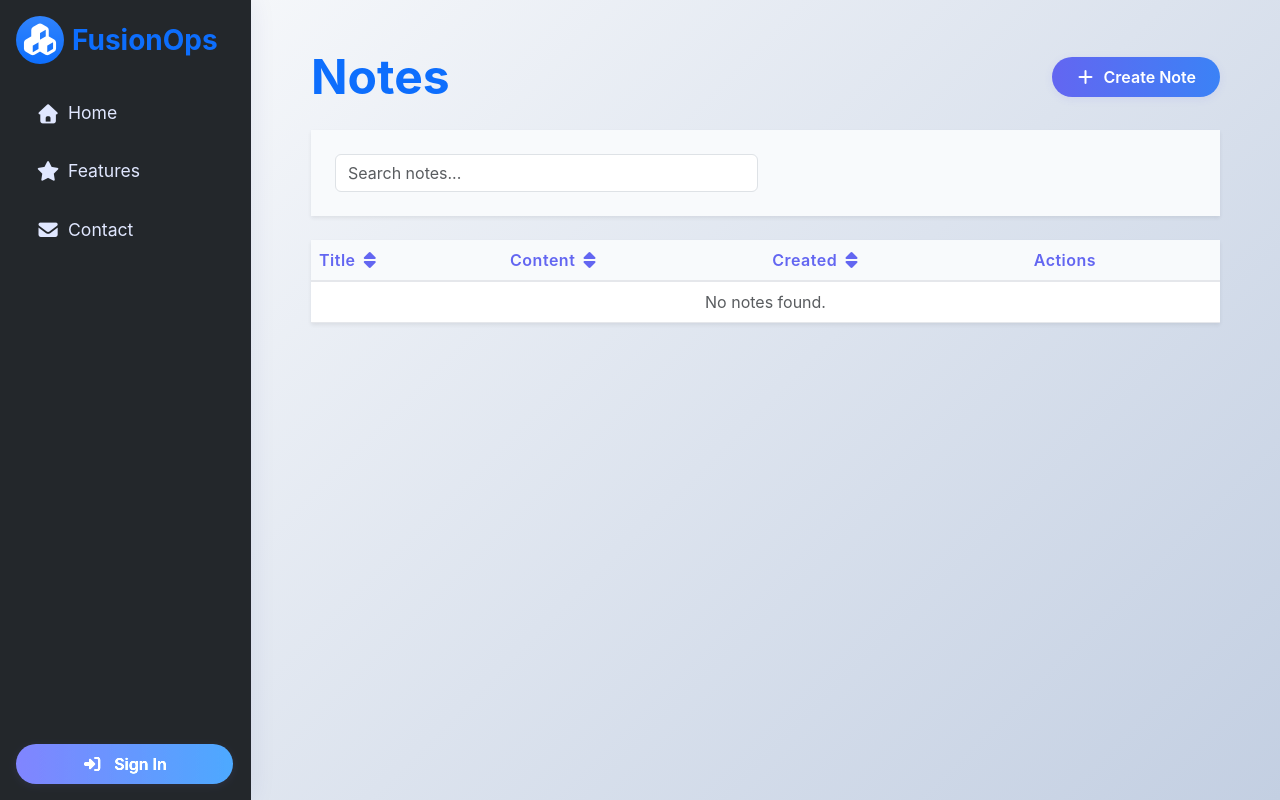
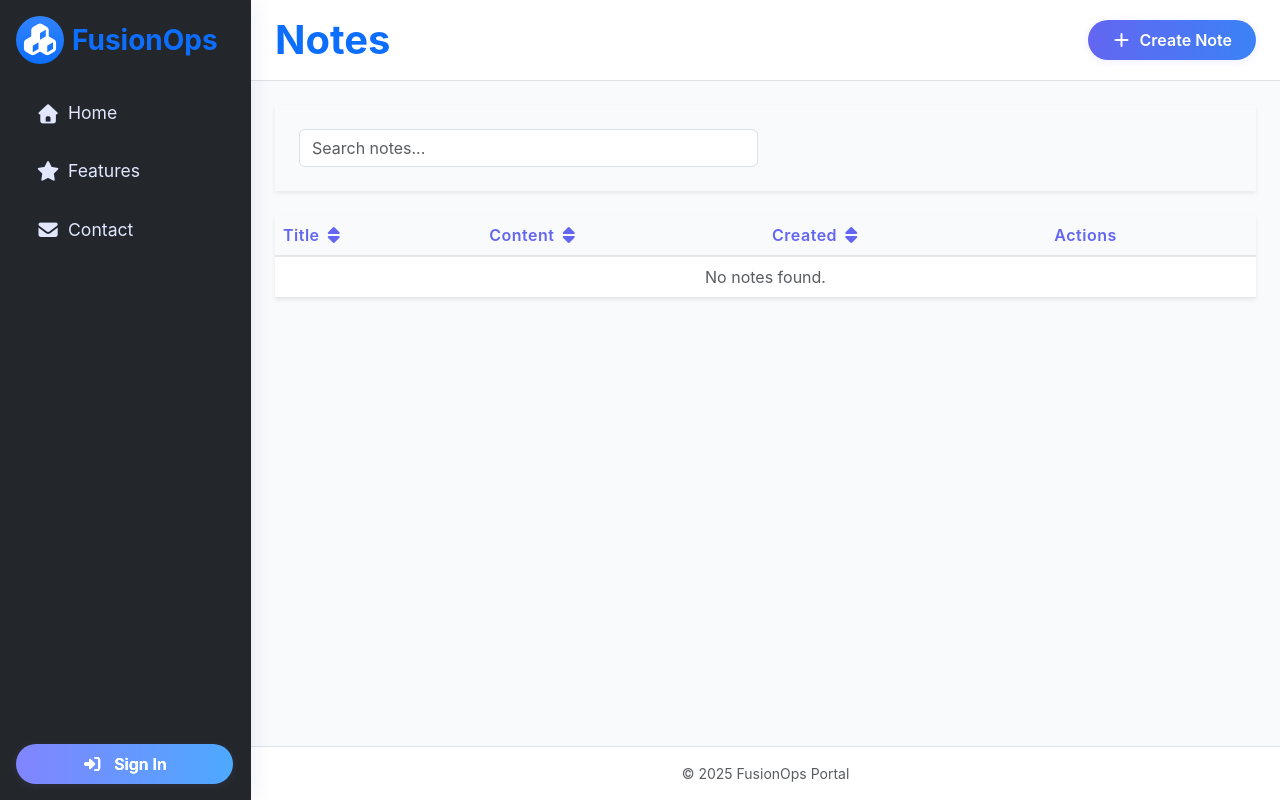
Before and after one commit to MuhammadShamim/FusionOps-Portal, an Angular app: page /notes in a window 1280 px wide. Built offline with nearby package versions, Linux system fonts and the light colour scheme.

Commit message:
notes ui 1

```diff
--- a/src/app/private/notes.component.html
+++ b/src/app/private/notes.component.html
@@ -1,11 +1,7 @@
-<div class="fusionops-notes-bg min-vh-100 py-5 px-3 px-md-5">
-  <div class="container-fluid">
-    <div class="row mb-4">
-      <div class="col-12 d-flex justify-content-between align-items-center">
-        <h1 class="fw-bold display-5 mb-0 text-primary">Notes</h1>
-        <button class="btn btn-gradient-primary px-4 py-2 rounded-pill" (click)="showModal = true"><i class="fas fa-plus me-2"></i>Create Note</button>
-      </div>
-    </div>
+<fusionops-layout [title]="'Notes'">
+  <button header-actions class="btn btn-gradient-primary px-4 py-2 rounded-pill" (click)="showModal = true">
+    <i class="fas fa-plus me-2"></i>Create Note
+  </button>
   <div class="row mb-4">
     <div class="col-12">
       <div class="fusionops-card fusionops-form p-4 mb-0 shadow-sm">
@@ -49,7 +45,6 @@
       </div>
     </div>
   </div>
-  </div>
 
   <!-- Modal for creating or editing a note -->
   <div class="modal fade show" tabindex="-1" [ngStyle]="{display: showModal ? 'block' : 'none', background: 'rgba(0,0,0,0.5)'}" *ngIf="showModal">
@@ -78,4 +73,4 @@
       </div>
     </div>
   </div>
-</div>
+</fusionops-layout>
--- a/src/app/private/notes.component.ts
+++ b/src/app/private/notes.component.ts
@@ -1,6 +1,7 @@
 import { Component } from '@angular/core';
 import { FormsModule } from '@angular/forms';
 import { CommonModule } from '@angular/common';
+import { LayoutComponent } from '../layout.component';
 
 interface Note {
   id: number;
@@ -14,7 +15,7 @@ interface Note {
   templateUrl: './notes.component.html',
   styleUrls: ['./notes.component.css'],
   standalone: true,
-  imports: [FormsModule, CommonModule]
+  imports: [FormsModule, CommonModule, LayoutComponent]
 })
 export class NotesComponent {
   notes: Note[] = [];
```
Lines whose indentation alone changed are shown as unchanged.
